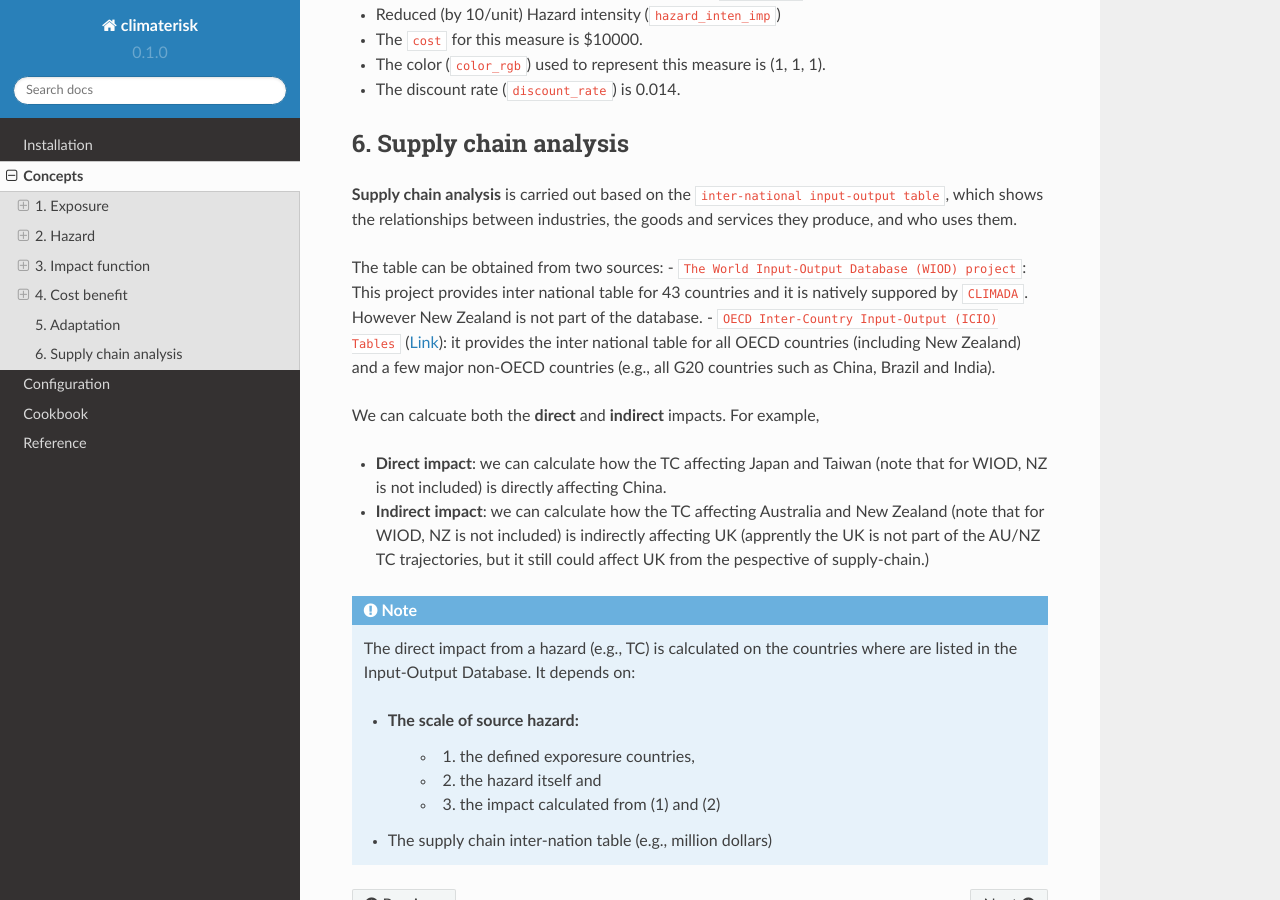
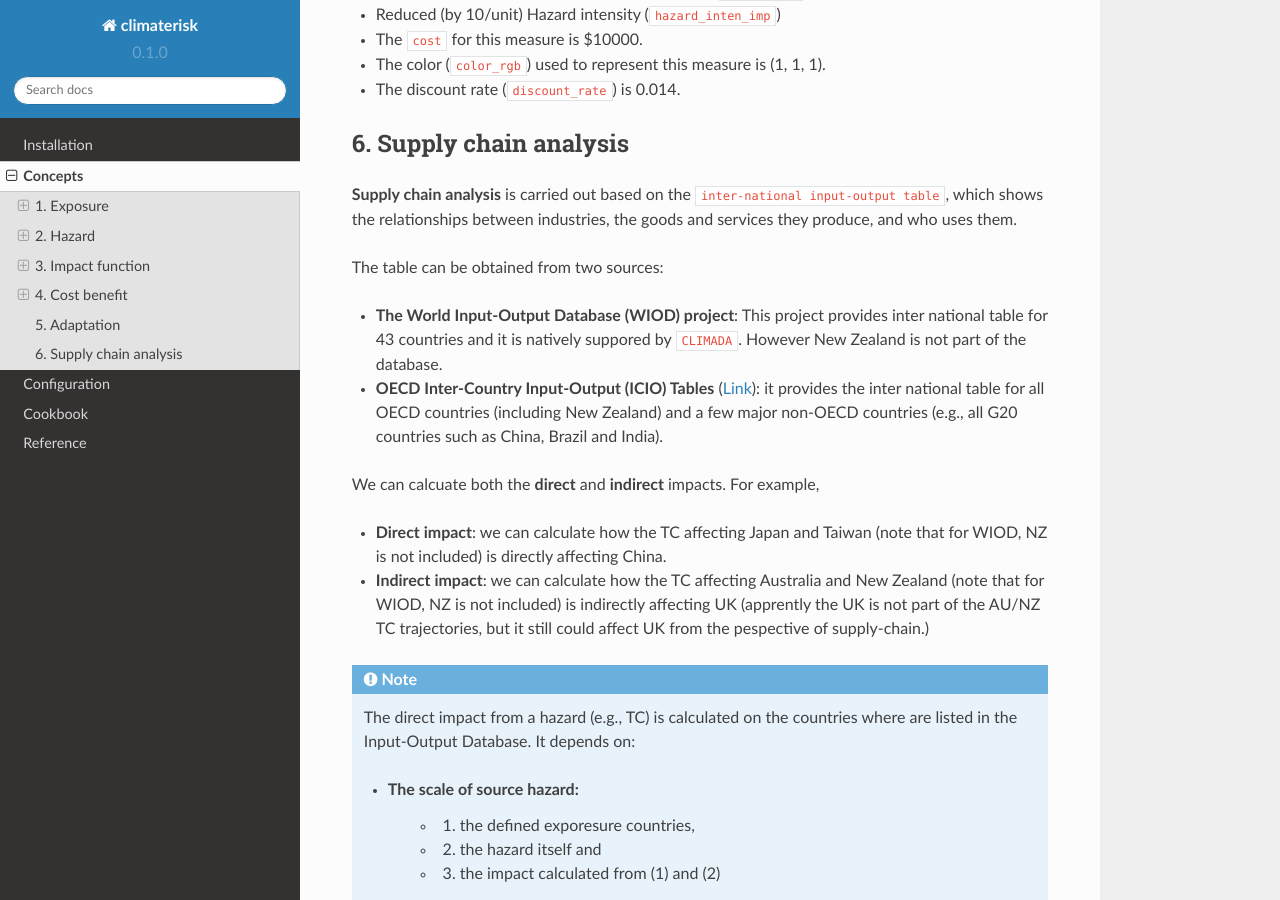
Before and after one commit to jzanetti/ClimateRisk, a Sphinx documentation site: the page built from doc/source/Concepts.rst, in a window 1280 px wide and 900 px high, scrolled down 8099 px. Built offline with Sphinx 7.4.7 and the Read the Docs theme 2.0.0, drawn with Linux system fonts in a browser that asks for light colours.

Commit message:
update doc

```diff
--- a/doc/source/Concepts.rst
+++ b/doc/source/Concepts.rst
@@ -282,8 +282,9 @@ Here the adapation measure for ``measure1`` (there is only one measure under ``T
 the relationships between industries, the goods and services they produce, and who uses them.
 
 The table can be obtained from two sources:
-- ``The World Input-Output Database (WIOD) project``: This project provides inter national table for 43 countries and it is natively suppored by ``CLIMADA``. However New Zealand is not part of the database.
-- ``OECD Inter-Country Input-Output (ICIO) Tables`` (`Link <https://www.oecd.org/sti/ind/inter-country-input-output-tables.htm>`_): it provides the inter national table for all OECD countries (including New Zealand) and a few major non-OECD countries (e.g., all G20 countries such as China, Brazil and India).
+
+- **The World Input-Output Database (WIOD) project**: This project provides inter national table for 43 countries and it is natively suppored by ``CLIMADA``. However New Zealand is not part of the database.
+- **OECD Inter-Country Input-Output (ICIO) Tables** (`Link <https://www.oecd.org/sti/ind/inter-country-input-output-tables.htm>`_): it provides the inter national table for all OECD countries (including New Zealand) and a few major non-OECD countries (e.g., all G20 countries such as China, Brazil and India).
 
 We can calcuate both the **direct** and **indirect** impacts. For example,
 
```
